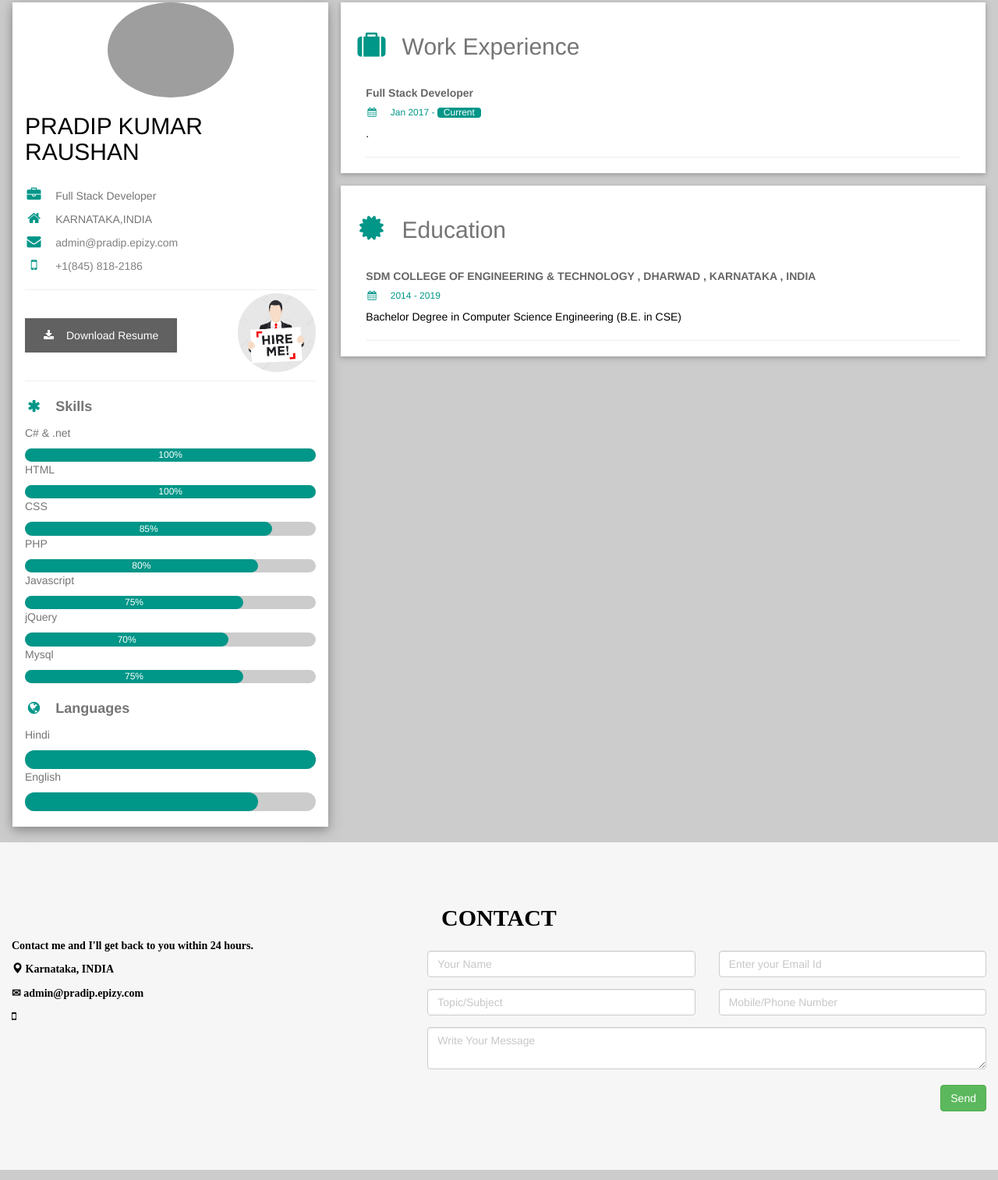
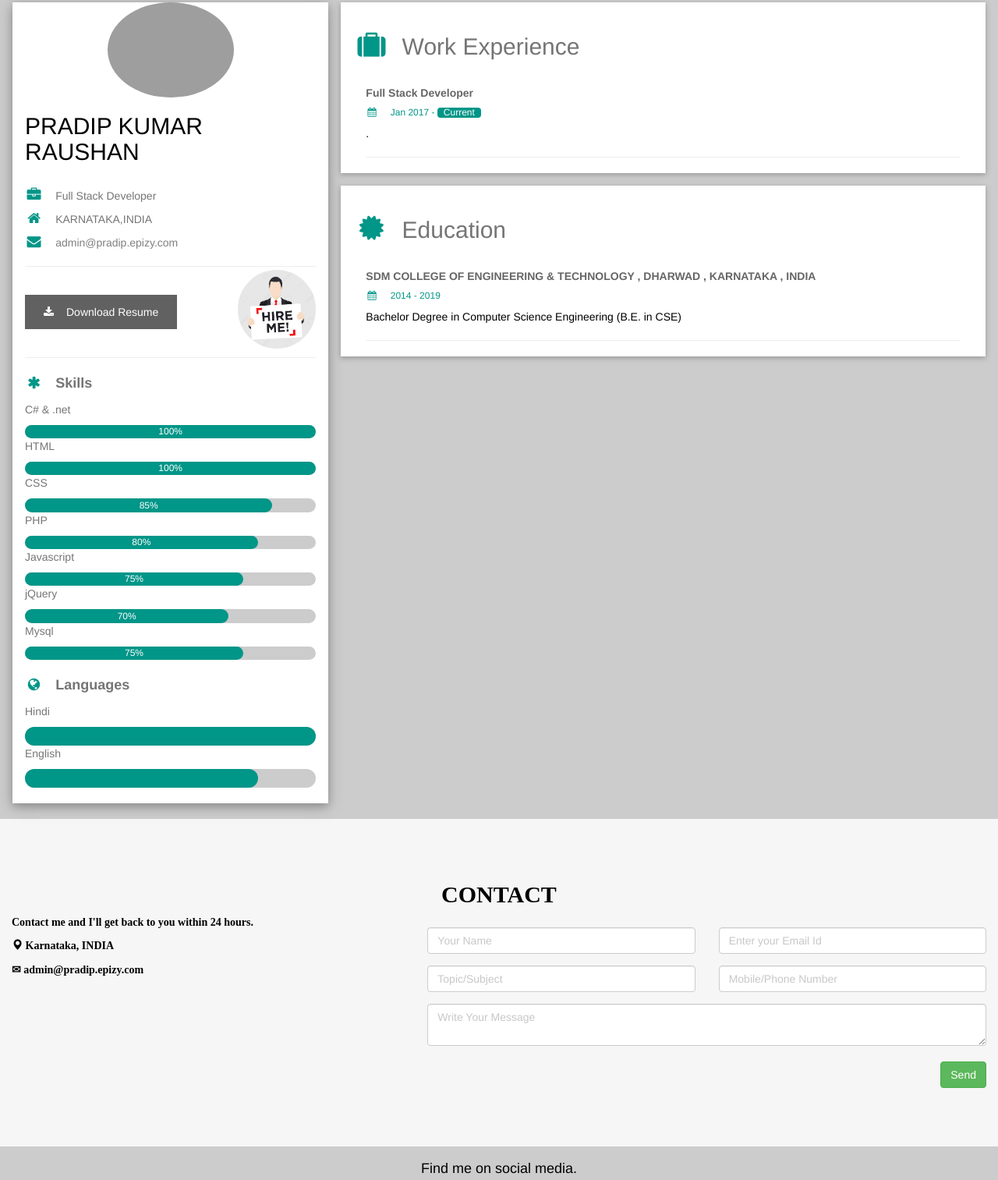
Before and after one commit to pradipkumarraushan/pradipkumarraushan.github.io, a plain HTML site: page index.html in a window 1280 px wide. Shown: the part 13-1526 px from the top of the page at 78% size. Drawn offline with nearby package versions, Linux system fonts and the light colour scheme; grey boxes are pictures that could not be loaded.

Commit message:
Update index.html

```diff
--- a/index.html
+++ b/index.html
@@ -58,7 +58,7 @@
           <p><i class="fa fa-briefcase fa-fw w3-margin-right w3-large w3-text-teal"></i>Full Stack Developer</p>
           <p><i class="fa fa-home fa-fw w3-margin-right w3-large w3-text-teal"></i>KARNATAKA,INDIA</p>
           <p><i class="fa fa-envelope fa-fw w3-margin-right w3-large w3-text-teal"></i><a style="color: grey" href="mailto:admin@pradip.epizy.com">admin@pradip.epizy.com</a></p>
-          <p><i class="fa fa-mobile fa-fw w3-margin-right w3-large w3-text-teal"></i><a style="color: grey" href="tel:+18458182186">+1(845) 818-2186</a></p>
+
 
           <a href="http://pradip.epizy.com/hire/hire.php" target="_blank"> <img align="right" src="hire-me-sign.jpg" style="width:27%;height: 27%; margin-top: 4%" alt="Hire Me" title="Click here to hire me !"></a>
 
@@ -165,8 +165,6 @@
       <p style="font-family:Times New Roman;font-weight: bold;"><span class="glyphicon glyphicon-map-marker"></span>  Karnataka, INDIA</p>
       <p style="font-family:Times New Roman;font-weight: bold;"><span style="font-family:Times New Roman;font-weight: bold;" class="glyphicon glyphicon-envelope"> <a style="color: black" href="mailto:admin@pradip.epizy.com">admin@pradip.epizy.com</a></span> </p>
 
-      <p style="font-family:Times New Roman;font-weight: bold;"><span style="font-family:Times New Roman;font-weight: bold;" class="glyphicon"><i class="fa fa-mobile" aria-hidden="true"></i>
- <a style="color: black" href="#"></a></span> </p>
 
     </div>
   <form method="POST" action="https://formspree.io/admin@pradip.epizy.com"  target="_blank" onsubmit="target_popup(this)">
```
